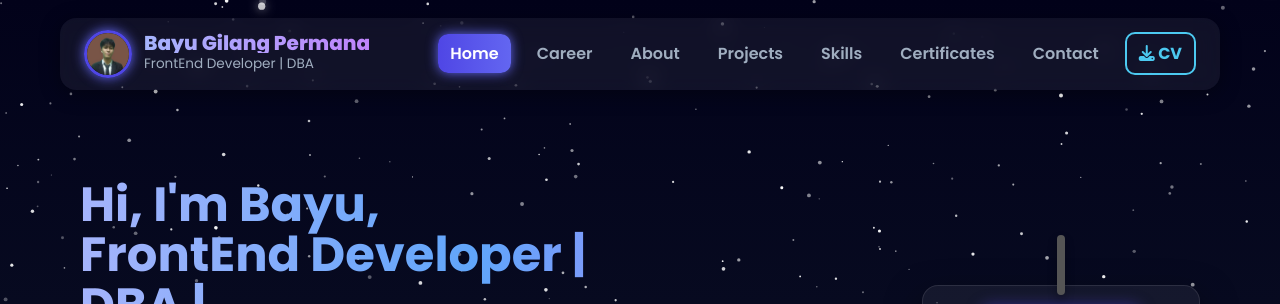
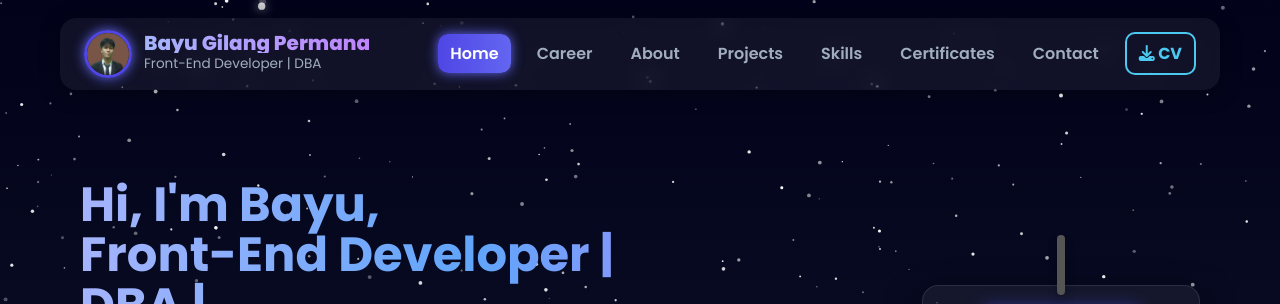
Before and after one commit to BayuGilang24/BayuGilang-Portfolio, a plain HTML site: page index.html in a window 1280 px wide. Shown: the top 304 px of the page. Drawn offline with Linux system fonts and the light colour scheme; animation ran at ten frames a second.

Commit message:
Update index.html

```diff
--- a/index.html
+++ b/index.html
@@ -511,7 +511,7 @@
         </div>
         <div>
           <div class="site-name">Bayu Gilang Permana</div>
-          <div style="color:var(--muted);font-size:.85rem">FrontEnd Developer | DBA </div>
+          <div style="color:var(--muted);font-size:.85rem">Front-End Developer | DBA </div>
         </div>
       </div>
 
@@ -535,7 +535,7 @@
       <section id="home" class="hero" aria-labelledby="home-heading">
         <div class="hero-content-left">
           <div class="hero-left">
-            <h1 id="home-heading">Hi, I'm Bayu,<br>FrontEnd Developer |<br> DBA |<br></h1>
+            <h1 id="home-heading">Hi, I'm Bayu,<br>Front-End Developer |<br> DBA |<br></h1>
             <p class="tagline">I craft interactive and visually appealing websites with a focus on performance and experience.</p>
             <div class="cta">
               <a href="#projects" class="btn">See my work <i class="fas fa-arrow-right" style="margin-left:8px"></i></a>
```
